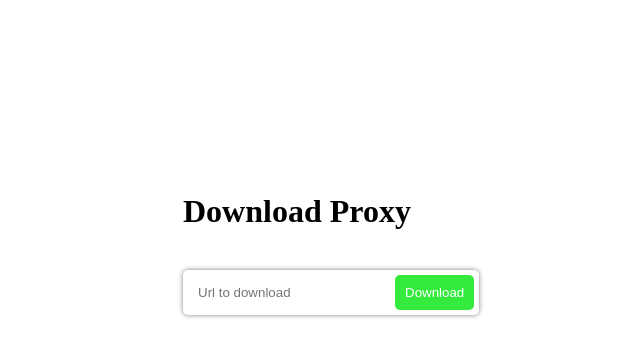
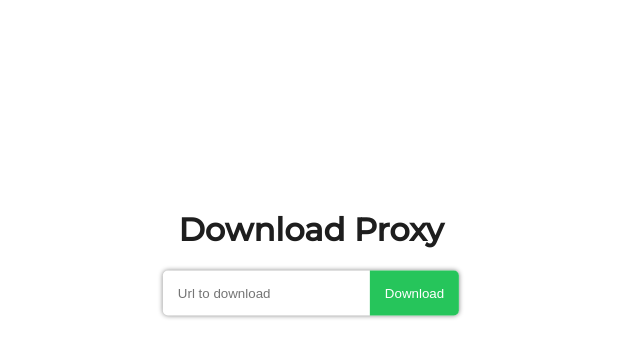
Before and after one commit to pyscripter99/Download-Proxy, a Flask app: page / in a window 1280 px wide. Shown: the part 148-506 px from the top of the page, without its empty margins (329-969 px from the left). Run offline with Flask 2, Linux system fonts and the light colour scheme.

Commit message:
Better Styling

```diff
--- a/main.py
+++ b/main.py
@@ -5,22 +5,20 @@ import requests
 
 app = Flask(__name__)
 
+
 def get_filename_from_url(url):
-
     parsed_url = urllib.parse.urlparse(url)
     try:
         filename = parsed_url.path
     except:
-        # Si falla es porque la implementación de parsed_url no reconoce los atributos como "path"
-        if len(parsed_url)>=4:
+        if len(parsed_url) >= 4:
             filename = parsed_url[2]
         else:
             filename = ""
 
-    if len(filename)>0:
-
+    if len(filename) > 0:
         # Remove trailing slash
-        if filename[-1:]=="/":
+        if filename[-1:] == "/":
             filename = filename[:-1]
 
         if "/" in filename:
@@ -28,15 +26,23 @@ def get_filename_from_url(url):
 
     return filename
 
+
 @app.route("/")
 def home():
     return render_template("download.html")
+
 
 @app.route("/download/")
 def download():
     r = requests.get(request.args.get("url"))
     b = BytesIO(r.content)
     b.name = get_filename_from_url(request.args.get("url"))
-    return send_file(b, mimetype=r.headers['Content-Type'].split(";")[0], as_attachment=True, download_name=get_filename_from_url(request.args.get("url")))
+    return send_file(
+        b,
+        mimetype=r.headers["Content-Type"].split(";")[0],
+        as_attachment=True,
+        download_name=b.name,
+    )
 
-app.run("0.0.0.0", 80)
+
+app.run("0.0.0.0", 80, debug=True)
--- a/templates/download.html
+++ b/templates/download.html
@@ -1,19 +1,36 @@
 <!DOCTYPE html>
 <html lang="en">
     <head>
-    <meta charset="UTF-8">
-    <meta http-equiv="X-UA-Compatible" content="IE=edge">
-    <meta name="viewport" content="width=device-width, initial-scale=1.0">
+        <meta charset="UTF-8" />
+        <meta http-equiv="X-UA-Compatible" content="IE=edge" />
+        <meta name="viewport" content="width=device-width, initial-scale=1.0" />
         <title>Download Proxy</title>
     </head>
     <body>
-    <div style="position: absolute; left: 40%; top: 40%;">
+        <div
+            style="
+                position: absolute;
+                left: 50%;
+                top: 50%;
+                transform: translate(-50%, -50%);
+            "
+        >
             <h1>Download Proxy</h1>
-        <br>
-    <form action="/download/"><input type="url" name="url" id="url" placeholder="Url to download" autofocus autocomplete="off"><button>Download</button>
+            <form action="/download/">
+                <input
+                    type="url"
+                    name="url"
+                    id="url"
+                    placeholder="Url to download"
+                    autofocus
+                    autocomplete="off"
+                    required
+                /><button>Download</button>
             </form>
         </div>
         <style>
+            @import url("https://fonts.googleapis.com/css2?family=Montserrat:wght@500&display=swap");
+
             input {
                 outline: none;
                 border: 1px gray;
@@ -30,11 +47,23 @@
             button {
                 outline: none;
                 border: 1px gray;
-                margin: 5px;
-                padding: 10px;
-                background-color: #34eb3d;
+                margin: 0;
+                padding: 15px;
+                background-color: #26c55b;
                 color: white;
-                border-radius: 5px;
+                border-radius: 0 5px 5px 0;
+                transition: all 200ms;
+            }
+
+            button:hover {
+                background-color: #21a14c;
+                transition: all 200ms;
+            }
+
+            h1 {
+                color: rgb(30, 30, 30);
+                text-align: center;
+                font-family: "Montserrat", sans-serif;
             }
         </style>
     </body>
```
Lines whose indentation alone changed are shown as unchanged.
